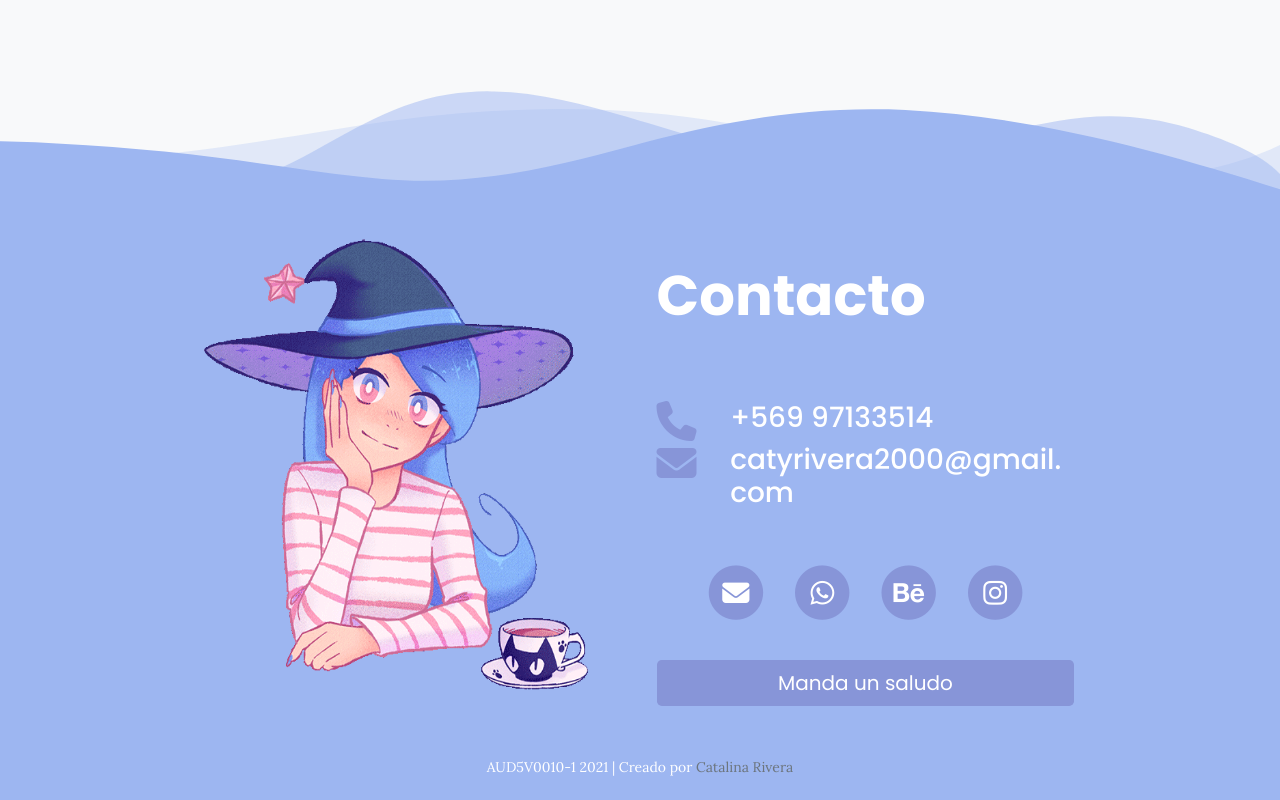
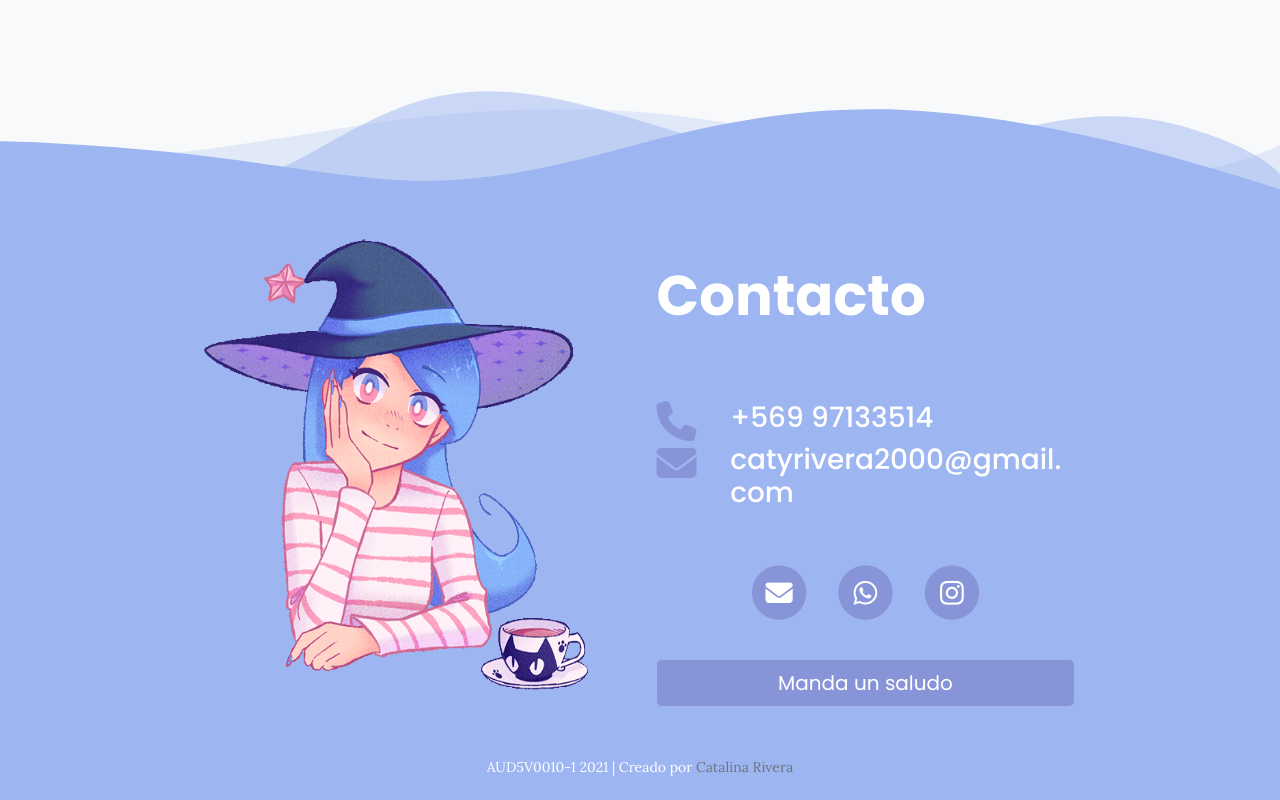
Before and after one commit to catarialcazar/trabajo-final, a plain HTML site: page page3.html in a window 1280 px wide. Shown: the part 2842-3642 px from the top of the page. Drawn offline with nearby package versions, Linux system fonts and the light colour scheme.

Commit message:
Update page3.html

```diff
--- a/page3.html
+++ b/page3.html
@@ -315,12 +315,6 @@
                                             </a>
                                         </span>
                                         <span class="fa-stack mx-auto mx-lg-3">
-                                            <a tabindex="0" role="button" data-bs-toggle="popover" data-bs-placement="top" data-bs-trigger="focus" title="Pronto tendré behance!">
-                                                <i class="fas fa-circle fa-stack-2x"></i>
-                                                <i class="fab fa-behance fa-stack-1x"></i>
-                                            </a>
-                                        </span>
-                                        <span class="fa-stack mx-auto mx-lg-3">
                                             <a href="https://www.instagram.com/alice_ink02/">
                                                 <i class="fas fa-circle fa-stack-2x"></i>
                                                 <i class="fab fa-instagram fa-stack-1x"></i>
```
